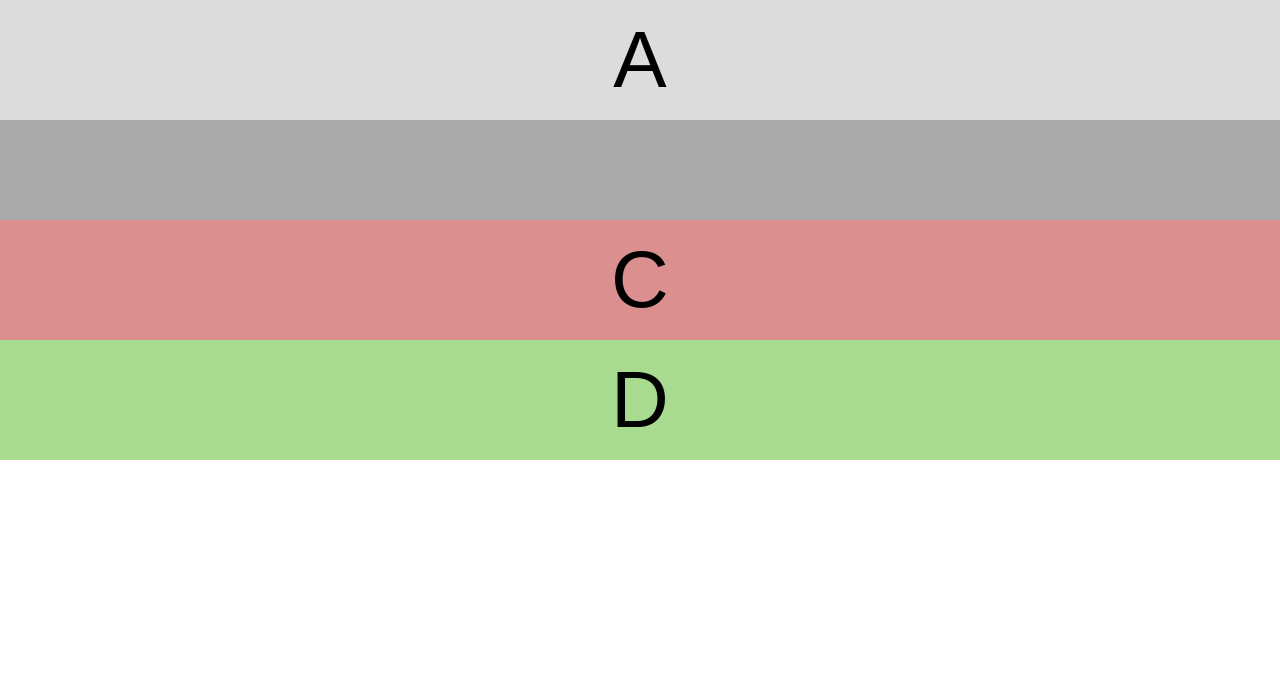
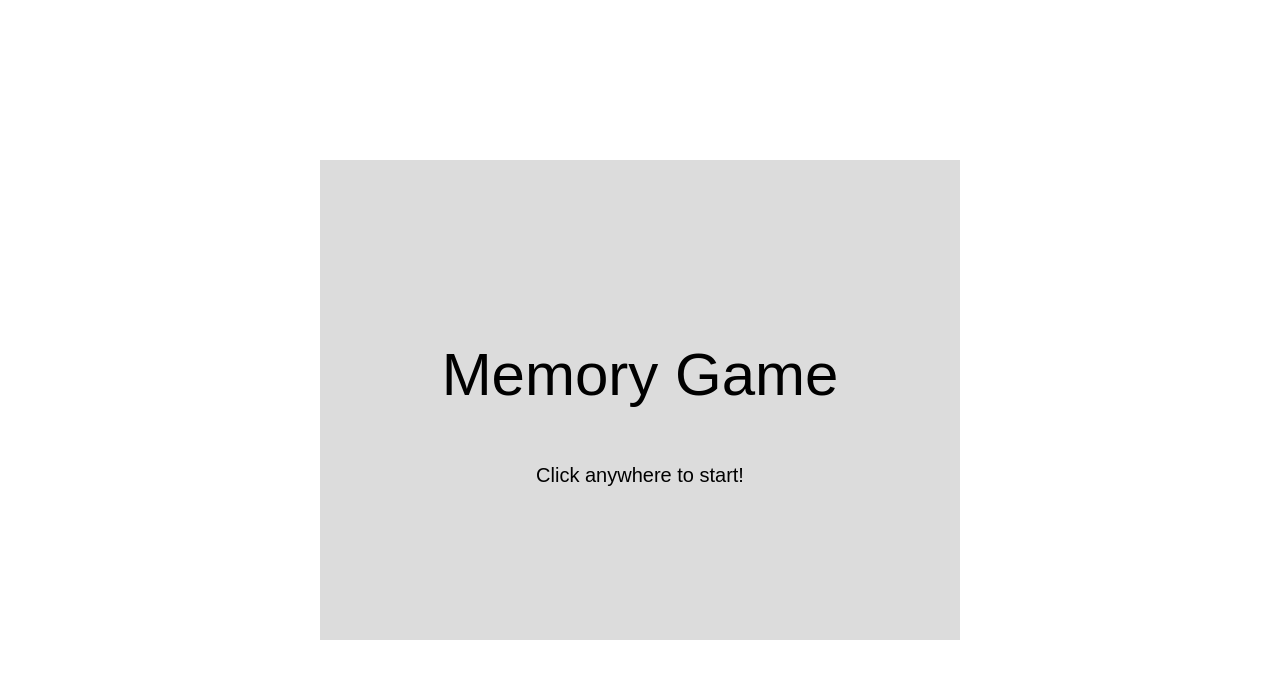
Before and after one commit to ivan-kleshnin/memory-game-react-typescript, a Next.js app: page / in a window 1280 px wide. Shown: the top 678 px of the page. Built offline with nearby package versions, Linux system fonts and the light colour scheme.

Commit message:
Implement step2

```diff
--- /dev/null
+++ b/components/Board.js
@@ -0,0 +1,21 @@
+import React from "react"
+import * as Cell from "./Cell"
+
+// LOGIC ===========================================================================================
+// let cell1 = ...
+// let board = [cell1, cell2, cell3, cell4, cell4, cell6]
+
+// VIEW ============================================================================================
+export function BoardView({board, onClickAt}) {
+  return <div className="board">
+    {board.map((cell, i) =>
+      <Cell.View key={i} cell={cell} onClick={_ => onClickAt(i)}/>
+    )}
+  </div>
+}
+
+export function ScreenView({className, children}) {
+  return <div className={`screen ${className}`}>
+    {children}
+  </div>
+}
--- a/pages/_app.js
+++ b/pages/_app.js
@@ -1,8 +1,10 @@
 import "../styles/reset.css"
 import "../styles/index.css"
 
-function MyApp({ Component, pageProps }) {
-  return <Component {...pageProps} />
+function App({ Component, pageProps }) {
+  return <div id="root">
+    <Component {...pageProps} />
+  </div>
 }
 
-export default MyApp
+export default App
--- a/pages/index.js
+++ b/pages/index.js
@@ -1,16 +1,81 @@
-import React from "react"
+import * as R from "rambda"
+import React, {useState} from "react"
 import * as Cell from "../components/Cell"
+import * as Board from "../components/Board"
 
 export default function Layout() {
-  let cellOpen = {symbol: "A", status: Cell.Status.Open}
-  let cellClosed = {symbol: "B", status: Cell.Status.Closed}
-  let cellFailed = {symbol: "C", status: Cell.Status.Failed}
-  let cellDone =  {symbol: "D", status: Cell.Status.Done}
+  return <>
+    <GameView/>
+  </>
+}
 
-  return <div>
-    <Cell.View cell={cellOpen}/>
-    <Cell.View cell={cellClosed}/>
-    <Cell.View cell={cellFailed}/>
-    <Cell.View cell={cellDone}/>
+// LOGIC ===========================================================================================
+let Status = {
+  Stopped: "Stopped",
+  Running: "Running",
+  Won: "Won",
+  Lost: "Lost",
+}
+
+let startGame = (state) => ({
+  status: Status.Running,
+})
+
+function GameView() {
+  let cellA1 = {symbol: "A", status: Cell.Status.Closed}
+  let cellA2 = {symbol: "A", status: Cell.Status.Closed}
+  let cellB1 = {symbol: "B", status: Cell.Status.Closed}
+  let cellB2 = {symbol: "B", status: Cell.Status.Closed}
+  let cellC1 = {symbol: "C", status: Cell.Status.Closed}
+  let cellC2 = {symbol: "C", status: Cell.Status.Closed}
+  let board = [
+    cellA1, cellA2, cellB1, cellB2, cellC1, cellC2,
+  ]
+
+  let [state, setState] = useState({
+    status: Status.Stopped,
+  })
+
+  let {status} = state
+
+  function handleStartingClick(i) {
+    if (status != Status.Running) {
+      setState(startGame)
+    }
+  }
+
+  return <div onClick={handleStartingClick}>
+    <ScreenBoxView status={status} board={board}/>
   </div>
 }
+
+function ScreenBoxView({status, board}) {
+  switch (status) {
+    case Status.Running:
+      return <Board.BoardView board={board} onClickAt={() => null}/>
+
+    case Status.Stopped:
+      return <Board.ScreenView className="gray">
+        <div>
+          <h1>Memory Game</h1>
+          <p className="small" style={{textAlign: "center"}}>Click anywhere to start!</p>
+        </div>
+      </Board.ScreenView>
+
+    case Status.Won:
+      return <Board.ScreenView className="green">
+        <div>
+          <h1>Victory!</h1>
+          <p className="small" style={{textAlign: "center"}}>Click anywhere to try again!</p>
+        </div>
+      </Board.ScreenView>
+
+    case Status.Lost:
+      return <Board.ScreenView className="red">
+        <div>
+          <h1>Defeat!</h1>
+          <p className="small" style={{textAlign: "center"}}>Click anywhere to try again!</p>
+        </div>
+      </Board.ScreenView>
+  }
+}
--- a/styles/index.css
+++ b/styles/index.css
@@ -1,3 +1,15 @@
+body {
+  overflow: hidden;
+}
+
+#root {
+  min-height: 100vh;
+  display: flex;
+  justify-content: center;
+  align-items: center;
+  /*margin-top: -50px;*/
+}
+
 .cell {
   font-size: 4rem;
   background: gray;
@@ -23,3 +35,37 @@
 .cell.failed {
   background: #db8f8f;
 }
+
+.board {
+  display: grid;
+  grid-template-columns: 1fr 1fr 1fr;
+  grid-template-rows: 1fr 1fr;
+  width: 640px;
+  height: 480px;
+  gap: 2px;
+}
+
+.screen {
+  display: flex;
+  width: 640px;
+  height: 480px;
+  align-items: center;
+  justify-content: center;
+  cursor: pointer;
+}
+
+.screen.green {
+  background: #a8db8f;
+}
+
+.screen.gray {
+  background: #dcdcdc;
+}
+
+.screen.red {
+  background: #db8f8f;
+}
+
+.screen h1 {
+  font-size: 3rem;
+}
```
Also changed, not shown: 1 other file (tests, documents, lock files or other folders).
